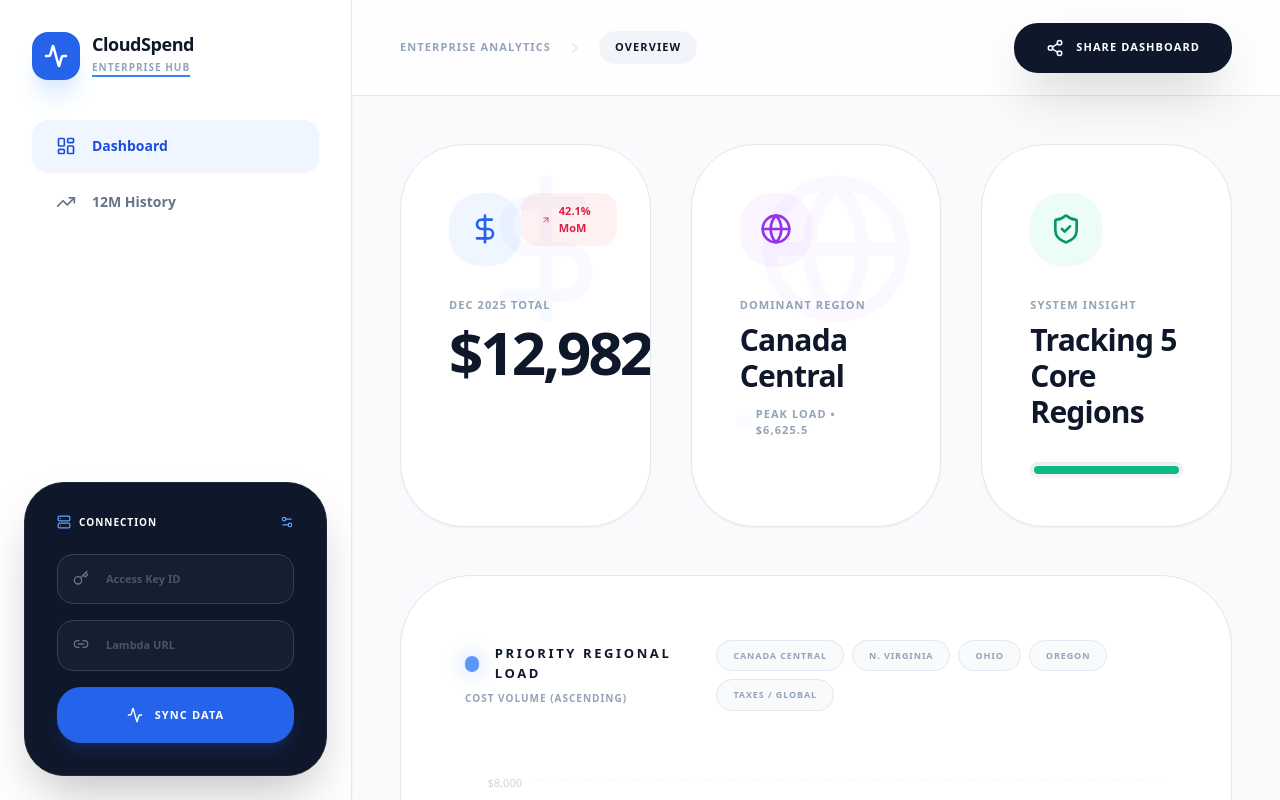
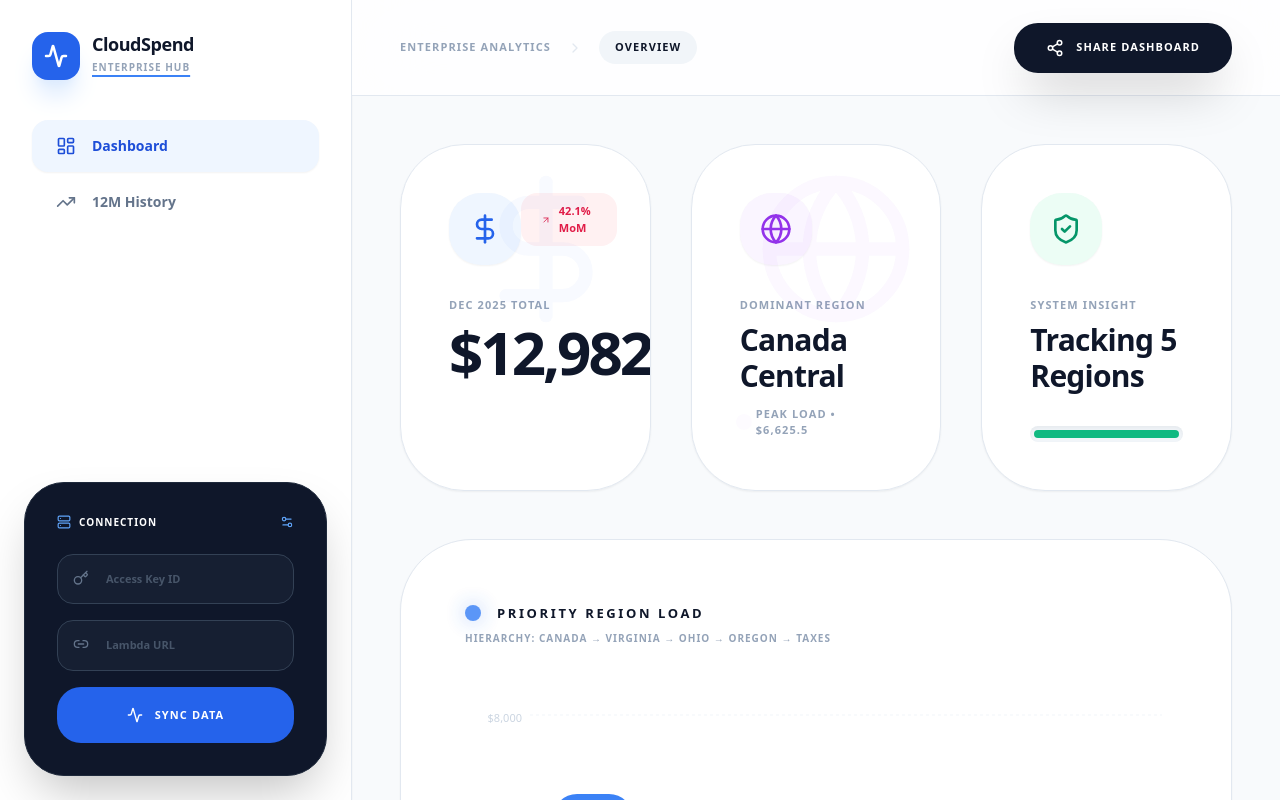
Before and after one commit to harsha7/cloud-billing, a React (Vite) app: page / in a window 1280 px wide. Shown: the top 800 px of the page. Built offline with nearby package versions, Linux system fonts and the light colour scheme.

Commit message:
feat: Simplify Recharts imports
Remove unused imports for AreaChart and Area, and a large number of Lucide icons that are not currently used in the application. This cleans up the component and reduces potential bundle size.

```diff
--- a/App.tsx
+++ b/App.tsx
@@ -1,20 +1,19 @@
 
 import React, { useState, useMemo, useEffect } from 'react';
 import {
-  BarChart, Bar, XAxis, YAxis, CartesianGrid, Tooltip, ResponsiveContainer,
-  AreaChart, Area
+  BarChart, Bar, XAxis, YAxis, CartesianGrid, Tooltip, ResponsiveContainer
 } from 'recharts';
 import {
   Activity, TrendingUp, DollarSign, Globe, LayoutDashboard, History,
   ArrowUpRight, ArrowDownRight, ShieldCheck, RefreshCw,
   AlertCircle, Share2, Database, CheckCircle2, Key, Server,
-  Lock, ChevronRight, Download, Settings, Link2, Info, X, FileJson, Zap, Copy, Terminal, Shield, Bug, AlertTriangle, ExternalLink, Settings2, Save, Search, Activity as Pulse, ZapOff, MousePointer2, Radio, Wifi, WifiOff
+  ChevronRight, X, Copy, Terminal, Settings2, Activity as Pulse, AlertTriangle, Link2
 } from 'lucide-react';
-import { MonthlyData, AWSCredentials, BillingEntry } from './types';
+import { MonthlyData, AWSCredentials } from './types';
 
 const MONTH_NAMES = ["Jan", "Feb", "Mar", "Apr", "May", "Jun", "Jul", "Aug", "Sep", "Oct", "Nov", "Dec"];
 
-// Target regions requested by user with fuzzy matching keywords
+// Target regions in STRICT ORDER requested by user
 const TARGET_REGIONS = [
   { key: 'ca-central-1', label: 'Canada Central', match: ['canada', 'ca-central-1'] },
   { key: 'us-east-1', label: 'N. Virginia', match: ['virginia', 'us-east-1'] },
@@ -129,16 +128,21 @@ export default function App() {
 
   const currentMonth = billingHistory[billingHistory.length - 1];
 
-  // FILTER AND SORT REGIONS FOR BAR CHART
-  const filteredSortedRegions = useMemo(() => {
-    return currentMonth.entries
-      .filter(e => {
+  // FILTER AND SORT REGIONS IN STRICT REQUESTED ORDER
+  const orderedRegions = useMemo(() => {
+    const matched = currentMonth.entries.filter(e => {
       const name = e.region.toLowerCase();
       return TARGET_REGIONS.some(target =>
         target.match.some(keyword => name.includes(keyword))
       );
-      })
-      .sort((a, b) => a.cost - b.cost); // Ascending order
+    });
+
+    // Sort based on the index in TARGET_REGIONS
+    return matched.sort((a, b) => {
+      const indexA = TARGET_REGIONS.findIndex(t => t.match.some(k => a.region.toLowerCase().includes(k)));
+      const indexB = TARGET_REGIONS.findIndex(t => t.match.some(k => b.region.toLowerCase().includes(k)));
+      return indexA - indexB;
+    });
   }, [currentMonth]);
 
   const totalSpend = useMemo(() => currentMonth.entries.reduce((sum, e) => sum + e.cost, 0), [currentMonth]);
@@ -183,7 +187,6 @@ def lambda_handler(event, context):
             ents = []
             for g in p['Groups']:
                 raw_region = g['Keys'][0]
-                # Map empty regions or 'No Region' to 'Global' to ensure Taxes are caught
                 region_name = raw_region if raw_region and raw_region != "No Region" else "Global"
                 cost = round(float(g['Metrics']['UnblendedCost']['Amount']), 2)
                 ents.append({"region": region_name, "project": "Infrastructure", "cost": cost})
@@ -212,7 +215,7 @@ def lambda_handler(event, context):
             </div>
 
             <div className="space-y-8">
-              <div className="bg-slate-900 p-10 rounded-[40px] text-white">
+              <div className="bg-slate-900 p-10 rounded-[40px] text-white shadow-2xl">
                 <div className="flex items-center justify-between mb-6">
                    <h3 className="text-[12px] font-black uppercase tracking-widest flex items-center gap-2">
                      <Terminal size={18} className="text-blue-400" /> Refined Lambda Script
@@ -221,25 +224,8 @@ def lambda_handler(event, context):
                      <Copy size={14} /> Copy Code
                    </button>
                 </div>
-                <p className="text-[11px] text-slate-400 mb-6">This version ensures costs from "No Region" (like Taxes) are correctly labeled as "Global" for the dashboard to pick up.</p>
                 <div className="bg-slate-800/50 p-6 rounded-2xl overflow-x-auto max-h-[300px]">
                   <pre className="text-emerald-400 font-mono text-[11px]">{lambdaCode}</pre>
-                </div>
-              </div>
-
-              <div className="bg-slate-50 p-10 rounded-[40px] border border-slate-200">
-                <h3 className="text-[12px] font-black uppercase tracking-widest mb-4">IAM Cost Explorer Policy</h3>
-                <div className="bg-white p-8 rounded-[32px] text-slate-700 font-mono text-[11px] border border-slate-200 shadow-sm">
-                  <pre>{`{
-  "Version": "2012-10-17",
-  "Statement": [
-    {
-      "Effect": "Allow",
-      "Action": ["ce:GetCostAndUsage"],
-      "Resource": "*"
-    }
-  ]
-}`}</pre>
                 </div>
               </div>
             </div>
@@ -285,15 +271,15 @@ def lambda_handler(event, context):
               <button onClick={() => setShowLambdaInfo(true)} className="text-blue-400 hover:text-blue-300 transition-colors"><Settings2 size={14} /></button>
             </div>
             <form onSubmit={connectAWS} className="space-y-4">
-              <div className="relative group">
+              <div className="relative">
                 <Key className="absolute left-4 top-4 text-slate-500" size={16} />
-                <input type="text" placeholder="Access Key ID" className="w-full pl-12 pr-4 py-4 bg-slate-800/50 border border-slate-700 rounded-2xl text-[11px] font-bold text-white focus:ring-2 focus:ring-blue-500 outline-none placeholder:text-slate-600" value={credentials.accessKeyId} onChange={e => setCredentials({...credentials, accessKeyId: e.target.value})} />
+                <input type="text" placeholder="Access Key ID" className="w-full pl-12 pr-4 py-4 bg-slate-800/50 border border-slate-700 rounded-2xl text-[11px] font-bold text-white outline-none placeholder:text-slate-600 focus:ring-2 focus:ring-blue-500" value={credentials.accessKeyId} onChange={e => setCredentials({...credentials, accessKeyId: e.target.value})} />
               </div>
-              <div className="relative group">
+              <div className="relative">
                 <Link2 className="absolute left-4 top-4 text-slate-500" size={16} />
-                <input type="text" placeholder="Lambda URL" className="w-full pl-12 pr-4 py-4 bg-slate-800/50 border border-slate-700 rounded-2xl text-[11px] font-bold text-white focus:ring-2 focus:ring-blue-500 outline-none placeholder:text-slate-600" value={credentials.endpoint} onChange={e => setCredentials({...credentials, endpoint: e.target.value})} />
+                <input type="text" placeholder="Lambda URL" className="w-full pl-12 pr-4 py-4 bg-slate-800/50 border border-slate-700 rounded-2xl text-[11px] font-bold text-white outline-none placeholder:text-slate-600 focus:ring-2 focus:ring-blue-500" value={credentials.endpoint} onChange={e => setCredentials({...credentials, endpoint: e.target.value})} />
               </div>
-              <button type="submit" disabled={isFetching} className="w-full py-5 bg-blue-600 text-white rounded-[24px] text-[11px] font-black uppercase tracking-widest hover:bg-blue-500 transition-all flex items-center justify-center gap-3 disabled:opacity-50 shadow-lg shadow-blue-900/40">
+              <button type="submit" disabled={isFetching} className="w-full py-5 bg-blue-600 text-white rounded-[24px] text-[11px] font-black uppercase tracking-widest hover:bg-blue-500 transition-all flex items-center justify-center gap-3 disabled:opacity-50">
                 {isFetching ? <RefreshCw className="animate-spin" size={16} /> : <><Pulse size={16}/> Sync Data</>}
               </button>
             </form>
@@ -338,7 +324,7 @@ def lambda_handler(event, context):
               <p className="text-3xl font-black text-slate-900 tracking-tight">Canada Central</p>
               <p className="text-[11px] text-slate-400 font-bold uppercase tracking-widest mt-3 flex items-center gap-2">
                  <span className="w-2 h-2 bg-purple-500 rounded-full animate-ping" />
-                 Peak Load • ${filteredSortedRegions[filteredSortedRegions.length - 1]?.cost.toLocaleString() || '0'}
+                 Peak Load • ${orderedRegions.find(r => r.region.toLowerCase().includes('canada'))?.cost.toLocaleString() || '0'}
               </p>
             </div>
 
@@ -347,7 +333,7 @@ def lambda_handler(event, context):
                 <div className="p-5 bg-emerald-50 text-emerald-600 rounded-[32px] shadow-sm"><ShieldCheck size={32} /></div>
               </div>
               <h3 className="text-slate-400 text-[11px] font-black uppercase tracking-widest mb-2">System Insight</h3>
-              <p className="text-3xl font-black text-slate-900 tracking-tight">Tracking {filteredSortedRegions.length} Core Regions</p>
+              <p className="text-3xl font-black text-slate-900 tracking-tight">Tracking {orderedRegions.length} Regions</p>
               <div className="w-full bg-slate-100 h-4 rounded-full mt-8 overflow-hidden shadow-inner p-1">
                 <div className="bg-emerald-500 h-full rounded-full transition-all duration-1500" style={{ width: '100%' }} />
               </div>
@@ -361,19 +347,14 @@ def lambda_handler(event, context):
                   <div>
                     <h2 className="text-[13px] font-black uppercase tracking-[0.2em] flex items-center gap-4">
                       <span className="w-4 h-4 bg-blue-500 rounded-full animate-pulse shadow-[0_0_20px_rgba(59,130,246,0.5)]" />
-                      Priority Regional Load
+                      Priority Region Load
                     </h2>
-                    <p className="text-[10px] text-slate-400 font-black uppercase tracking-widest mt-2">Cost Volume (Ascending)</p>
-                  </div>
-                  <div className="flex flex-wrap gap-2">
-                    {TARGET_REGIONS.map(r => (
-                      <span key={r.key} className="px-4 py-2 bg-slate-50 border border-slate-200 rounded-full text-[9px] font-black text-slate-400 uppercase tracking-widest">{r.label}</span>
-                    ))}
+                    <p className="text-[10px] text-slate-400 font-black uppercase tracking-widest mt-2">Hierarchy: Canada → Virginia → Ohio → Oregon → Taxes</p>
                   </div>
                 </div>
                 <div className="h-[500px]">
                   <ResponsiveContainer width="100%" height="100%">
-                    <BarChart data={filteredSortedRegions}>
+                    <BarChart data={orderedRegions}>
                       <defs>
                         <linearGradient id="barGradient" x1="0" y1="0" x2="0" y2="1">
                           <stop offset="0%" stopColor="#3b82f6" stopOpacity={1}/><stop offset="100%" stopColor="#6366f1" stopOpacity={0.8}/>
@@ -394,13 +375,11 @@ def lambda_handler(event, context):
           {activeTab === 'trends' && (
             <div className="animate-in fade-in slide-in-from-bottom-8 duration-700">
               <div className="bg-white rounded-[72px] border border-slate-200 overflow-hidden shadow-sm">
-                <div className="px-16 py-16 border-b border-slate-100 flex items-center justify-between bg-slate-50/50">
-                  <div>
+                <div className="px-16 py-16 border-b border-slate-100 bg-slate-50/50">
                   <h2 className="text-[14px] font-black uppercase tracking-[0.3em] flex items-center gap-4 mb-2">
                     <Database size={24} className="text-blue-500" /> Historical Billing Ledger
                   </h2>
-                    <p className="text-[11px] text-slate-400 font-bold uppercase tracking-widest">Aggregate & Regional Cost Breakdown</p>
-                  </div>
+                  <p className="text-[11px] text-slate-400 font-bold uppercase tracking-widest">High-Visibility Regional Breakdown</p>
                 </div>
 
                 <div className="overflow-x-auto">
@@ -409,16 +388,15 @@ def lambda_handler(event, context):
                       <tr className="text-[11px] font-black uppercase tracking-widest text-slate-400 bg-slate-50/80">
                         <th className="py-12 px-16">Fiscal Period</th>
                         <th className="py-12 px-16 text-right">Aggregate Spend</th>
-                        <th className="py-12 px-16 text-right">Cost Per Region (Taxes Included)</th>
+                        <th className="py-12 px-16 text-right">Cost Per Region Breakdown</th>
                       </tr>
                     </thead>
                     <tbody className="divide-y divide-slate-100">
                       {[...billingHistory].reverse().map((month, idx) => {
                         const total = month.entries.reduce((s, e) => s + e.cost, 0);
 
-                        // Intelligent region matching for the ledger breakdown
+                        // Strict ordering for ledger breakdown columns
                         const breakdown = TARGET_REGIONS.map(target => {
-                          // Find any entries that match our target region keywords
                           const entry = month.entries.find(e => {
                             const regionLower = e.region.toLowerCase();
                             return target.match.some(keyword => regionLower.includes(keyword));
@@ -429,17 +407,17 @@ def lambda_handler(event, context):
                         return (
                           <tr key={idx} className="group hover:bg-slate-50/50 transition-all">
                             <td className="py-12 px-16 font-black text-slate-900 uppercase tracking-widest text-[12px]">
-                              {month.month === currentMonth.month ? <span className="text-blue-600 font-black flex items-center gap-2"><Pulse size={12} className="animate-pulse" /> {month.month}</span> : month.month}
+                              {month.month === currentMonth.month ? <span className="text-blue-600 flex items-center gap-2"><Pulse size={12} className="animate-pulse" /> {month.month}</span> : month.month}
                             </td>
-                            <td className="py-12 px-16 text-right font-mono font-black text-slate-900 text-lg">
+                            <td className="py-12 px-16 text-right font-mono font-black text-slate-900 text-xl">
                               ${total.toLocaleString()}
                             </td>
                             <td className="py-12 px-16 text-right">
-                              <div className="flex flex-wrap gap-2 justify-end">
+                              <div className="flex flex-wrap gap-3 justify-end">
                                 {breakdown.map((b, i) => (
-                                  <div key={i} className={`px-4 py-2 rounded-2xl border transition-all ${b.cost > 0 ? 'bg-slate-100 border-slate-200' : 'bg-slate-50/50 border-slate-100 opacity-50'}`}>
-                                    <span className="text-[9px] font-black text-slate-400 uppercase tracking-tighter block leading-none mb-1">{b.label}</span>
-                                    <span className="text-[11px] font-black text-slate-700 tracking-tight">${b.cost.toLocaleString()}</span>
+                                  <div key={i} className={`px-5 py-3 rounded-[24px] border-2 transition-all shadow-sm ${b.cost > 0 ? 'bg-white border-slate-300 scale-100' : 'bg-slate-50/50 border-slate-100 opacity-30'}`}>
+                                    <span className="text-[9px] font-black text-slate-500 uppercase tracking-tighter block leading-none mb-1.5">{b.label}</span>
+                                    <span className="text-[13px] font-black text-slate-900 tracking-tight block">${b.cost.toLocaleString()}</span>
                                   </div>
                                 ))}
                               </div>
```
Lines whose indentation alone changed are shown as unchanged.
